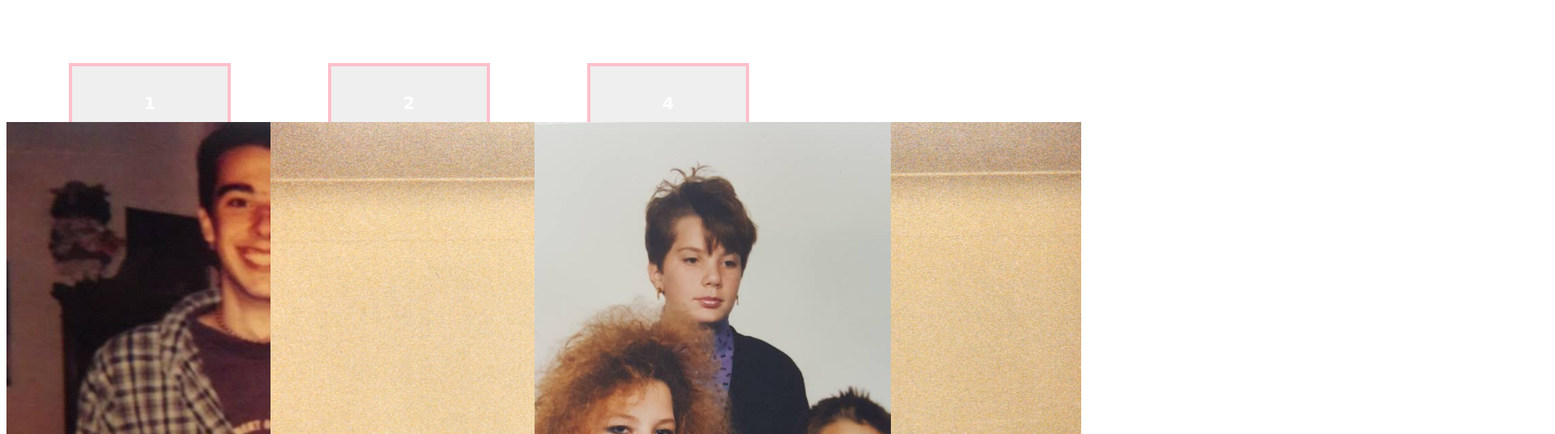
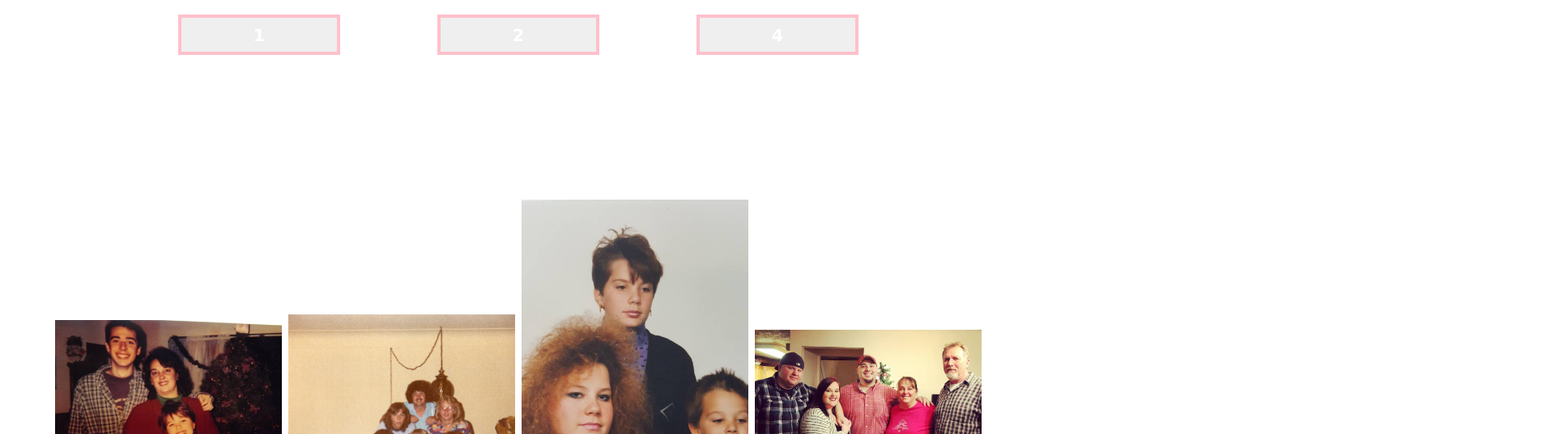
Before and after one commit to nickdurbin/MothersDay, a website: page imagescreen.html in a window 1280 px wide. Shown: the part 79-616 px from the top of the page at 81% size, 1920 px wide, since content can reach past the window. Drawn offline with Linux system fonts and the light colour scheme; a web font is replaced by a local one.

Commit message:
Fixed the image containers. Added some more css. Need to add a background image, navigation to different pages, and some CSS touches.

```diff
--- a/imagescreen.css
+++ b/imagescreen.css
@@ -1,23 +1,30 @@
+
+body {
+  width: 100%;
+  height: 100%;
+}
 
 .btn-container {
   display: flex;
-  flex-wrap: wrap;
+  flex-direction: row;
+  justify-content: center;
   padding: 25px;
-  height: 100px;
+  height: 50px;
 }
 
 .row {
   display: flex;
-  flex-wrap: wrap;
-  flex-direction: row;
+  flex-flow: row wrap;
+  justify-content: center;
   padding: 0 4px;
 }
 
 /* Create four equal columns that sits next to each other */
 .column {
   flex: 25%;
-  max-width: 25%;
+  max-width: 22%;
   flex-flow: column wrap;
+  justify-content: space-around;
   padding: 0 4px;
 }
 
@@ -41,3 +48,8 @@
     max-width: 100%;
   }
 }
+
+img {
+  max-width: 100%;
+  object-fit: contain;
+}
```
